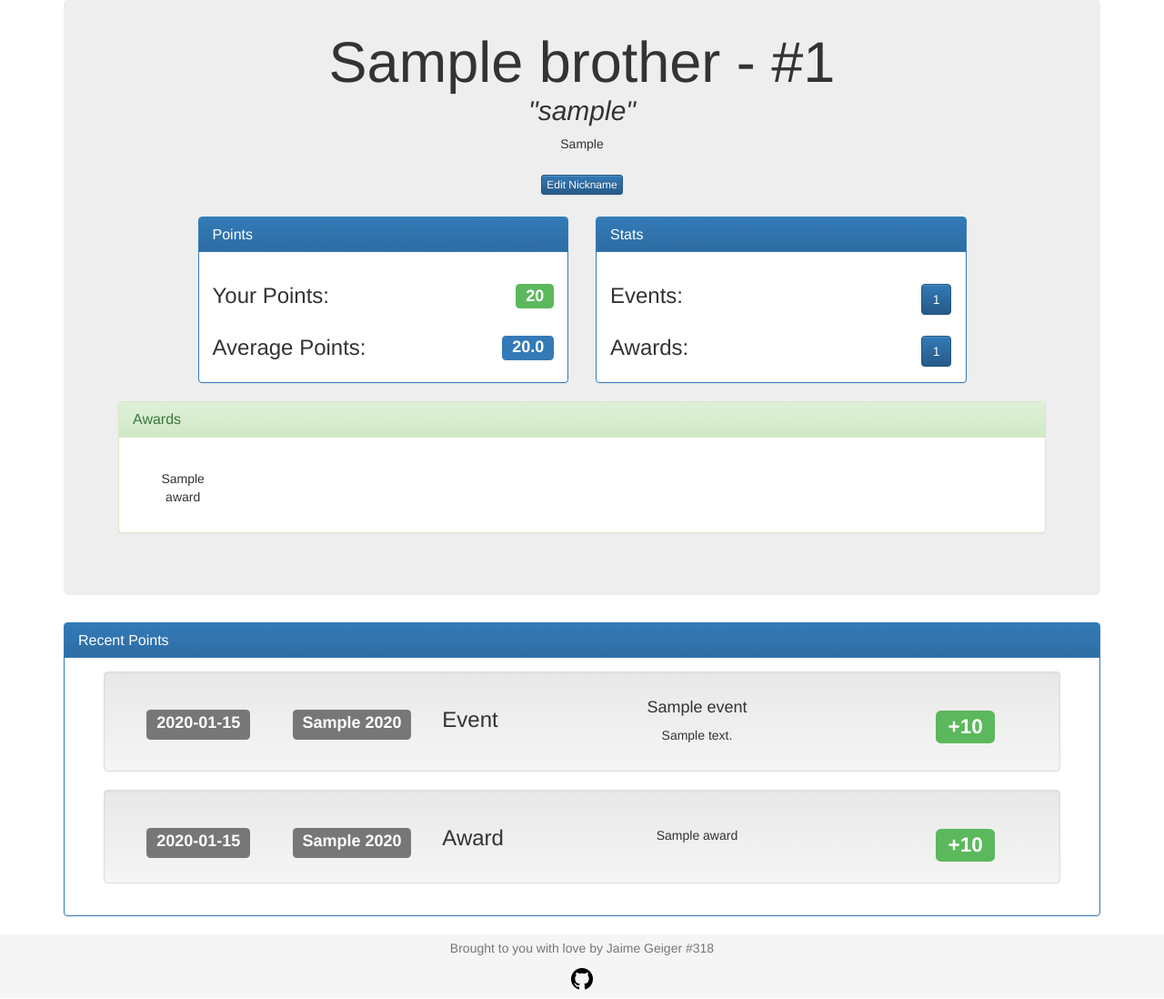
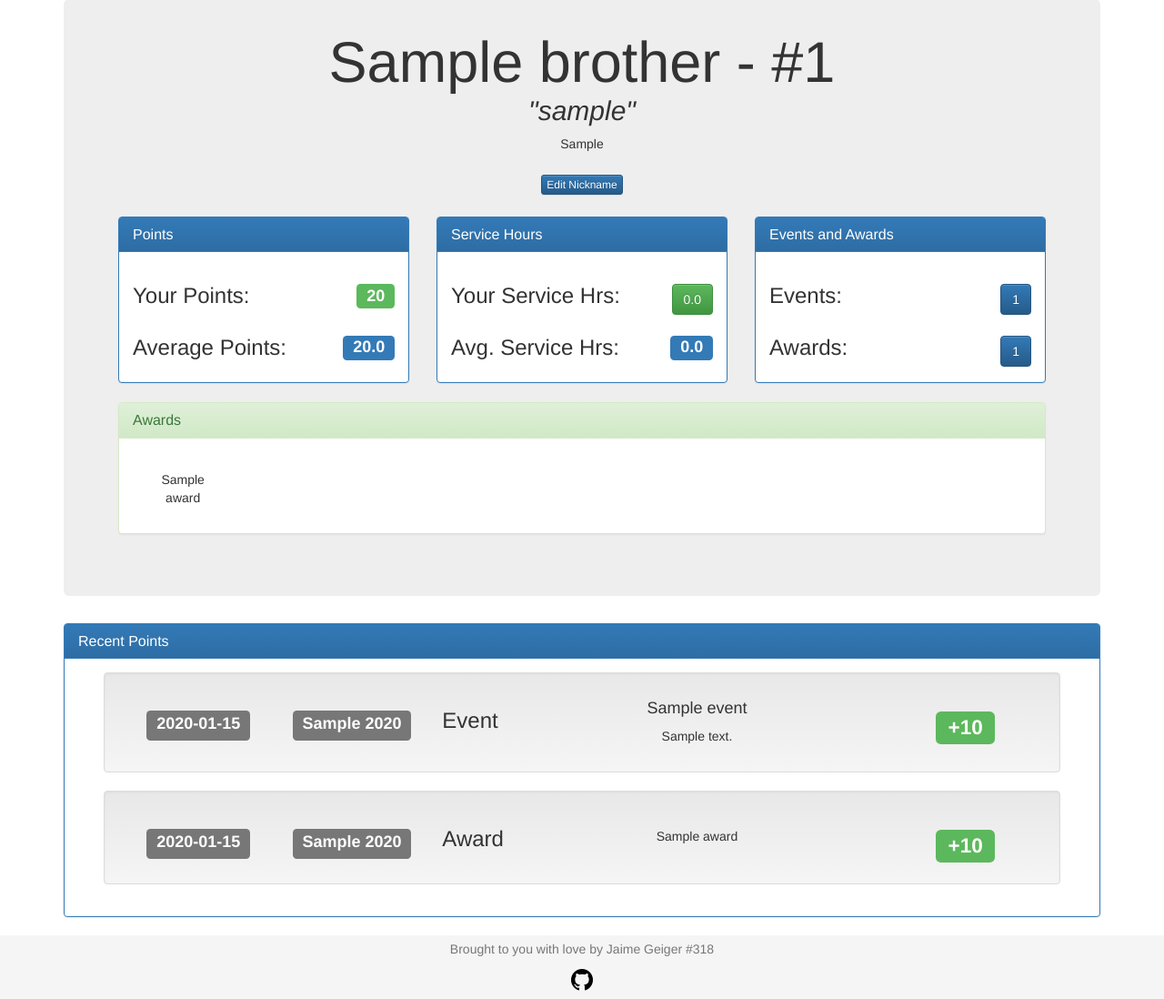
Before and after one commit to wumb0/KDRPoints, a Flask app: page /profile in a window 1280 px wide. Shown: the part 136-1234 px from the top of the page at 91% size. Run offline with Flask 2, Linux system fonts and the light colour scheme; a user stored in the database is signed in; tables that the repository leaves empty hold one stand-in row (values such as "Sample post"); parts of the project's set-up code (start-up, migrations or seed data) failed here and were passed over; some libraries are stand-ins or nearby versions.

Commit message:
service added to profile page

```diff
--- a/app/models.py
+++ b/app/models.py
@@ -44,6 +44,13 @@ class Brother(db.Model):
         if self.role is USER_ROLES['chair']:
             return True
         return False
+
+    def total_service_hours(self, semester):
+        total = 0
+        for serv in self.service:
+            if serv.semester == semester and serv.approved == True:
+                total += (serv.end - serv.start).seconds/3600.0
+        return total
 
     def is_authenticated(self):
         return True
--- a/app/templates/profile.html
+++ b/app/templates/profile.html
@@ -1,10 +1,16 @@
 {% extends 'base.html' %}
 {% block content %}
 {% set points = g.user.get_all_points(g.current_semester) %}
-{% if points < (avg-(0.25*avg)) %}
-{% set label = "danger" %}
+{% set servicehrs = g.user.total_service_hours(g.current_semester) %}
+{% if points < (avgpoints-(0.25*avgpoints)) %}
+{% set pointlabel = "danger" %}
 {% else %}
-{% set label = "success" %}
+{% set pointlabel = "success" %}
+{% endif %}
+{% if servicehrs < (avgsvc-(0.25*avgsvc)) %}
+{% set svclabel = "danger" %}
+{% else %}
+{% set svclabel = "success" %}
 {% endif %}
 <div class="row"><h1><i class="fa fa-user"></i> Profile</h1></div>
 <div class="jumbotron">
@@ -31,7 +37,7 @@
         <h5><a href="{{url_for(".edit_nickname")}}"><button class="btn btn-xs btn-primary">Edit Nickname</button></a><h5>
     </div>
     <div class="row space-above">
-        <div class="col-sm-5 col-sm-offset-1">
+        <div class="col-sm-4">
             <div class="panel panel-primary">
                 <div class="panel-heading">
                     <h3 class="panel-title">Points</h3>
@@ -42,7 +48,7 @@
                             <h3>Your Points: </h3>
                         </div>
                         <div class="col-xs-3">
-                            <h3><span class="label label-{{label}}" style="float: right;">{{points}}</span></h3>
+                            <h3><span class="label label-{{pointlabel}}" style="float: right;">{{points}}</span></h3>
                         </div>
                     </div>
                     <div class="row">
@@ -50,16 +56,47 @@
                             <h3>Average Points: </h3>
                         </div>
                         <div class="col-xs-3">
-                            <h3><span class="label label-primary" style="float: right;">{{avg}}</span></h3>
+                            <h3><span class="label label-primary" style="float: right;">{{avgpoints}}</span></h3>
                         </div>
                     </div>
                 </div>
             </div>
         </div>
-        <div class="col-sm-5">
+        <div class="col-sm-4">
             <div class="panel panel-primary">
                 <div class="panel-heading">
-                    <h3 class="panel-title">Stats</h3>
+                    <h3 class="panel-title">Service Hours</h3>
+                </div>
+                <div class="panel-body">
+                    <div class="row">
+                        <div class="col-xs-10">
+                            <h3>Your Service Hrs: </h3>
+                        </div>
+                        <div class="col-xs-2">
+                            {% set service = g.user.service %}
+                            <h3 class="dropdown-toggle" data-toggle="dropdown" aria-expanded="false"><button type="button"  role="button" class="btn btn-{{svclabel}}" style="float: right;">{{servicehrs}}</button></h3>
+                            <ul class="dropdown-menu" role="menu">
+                                        {% for event in service %}
+                                        <li><a href="#">{{event.name}} - {{(event.end - event.start).seconds/3600}}h</a></li>
+                                        {% endfor %}
+                            </ul>
+                        </div>
+                    </div>
+                    <div class="row">
+                        <div class="col-xs-10">
+                            <h3>Avg. Service Hrs: </h3>
+                        </div>
+                        <div class="col-xs-2">
+                            <h3><span class="label label-primary" style="float: right;">{{avgsvc}}</span></h3>
+                        </div>
+                    </div>
+                </div>
+            </div>
+        </div>
+        <div class="col-sm-4">
+            <div class="panel panel-primary">
+                <div class="panel-heading">
+                    <h3 class="panel-title">Events and Awards</h3>
                 </div>
                 <div class="panel-body">
                     <div class="row">
--- a/app/views/main.py
+++ b/app/views/main.py
@@ -141,10 +141,11 @@ def attend():
 @login_required
 def profile():
     all_brothers = Brother.query.filter_by(active=True)
-    avg = sum([ x.get_all_points(g.current_semester) for x in all_brothers ]) / all_brothers.count()
+    avgpoints = sum([ x.get_all_points(g.current_semester) for x in all_brothers ]) / all_brothers.count()
+    avgsvc = sum([ x.total_service_hours(g.current_semester) for x in all_brothers ]) / all_brothers.count()
     all_items = g.user.events.filter_by(semester=g.current_semester).all() + g.user.awards.filter_by(semester=g.current_semester).all()+ g.user.points.filter_by(semester=g.current_semester).all()
     all_items.sort(key=lambda x: x.timestamp, reverse=True)
-    return render_template("profile.html", title="Profile", avg=avg, all_items=all_items[:10], Event=Event, Award=Award, OtherPoints=OtherPoints, isinstance=isinstance)
+    return render_template("profile.html", title="Profile", avgpoints=avgpoints, avgsvc=avgsvc, all_items=all_items[:10], Event=Event, Award=Award, OtherPoints=OtherPoints, isinstance=isinstance)
 
 @main.route('/founderscup')
 @login_required
```
